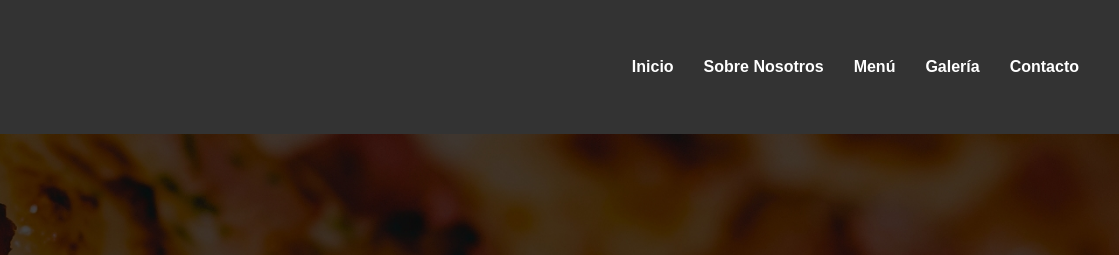
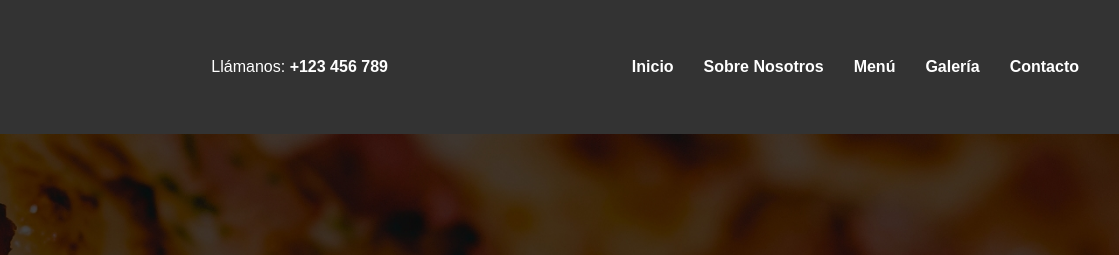
Before and after one commit to MenutechDeveloper/dleo, a plain HTML site: page docs/index.html in a window 1280 px wide. Shown: the top 255 px of the page, 161-1280 px from the left. Drawn offline with Linux system fonts and the light colour scheme.

Commit message:
Update index.html

```diff
--- a/docs/index.html
+++ b/docs/index.html
@@ -11,6 +11,9 @@
     <div class="logo-container">
       <img src="./assets/img/DLEO.png">
     </div>
+    <div class="contact-info">
+          <p>Llámanos: <a href="tel:+123456789">+123 456 789</a></p>
+        </div>
     <div class="mobile-menu">
       <div class="hamburger-menu" onclick="toggleMenu()">
         <div class="bar"></div>
```
